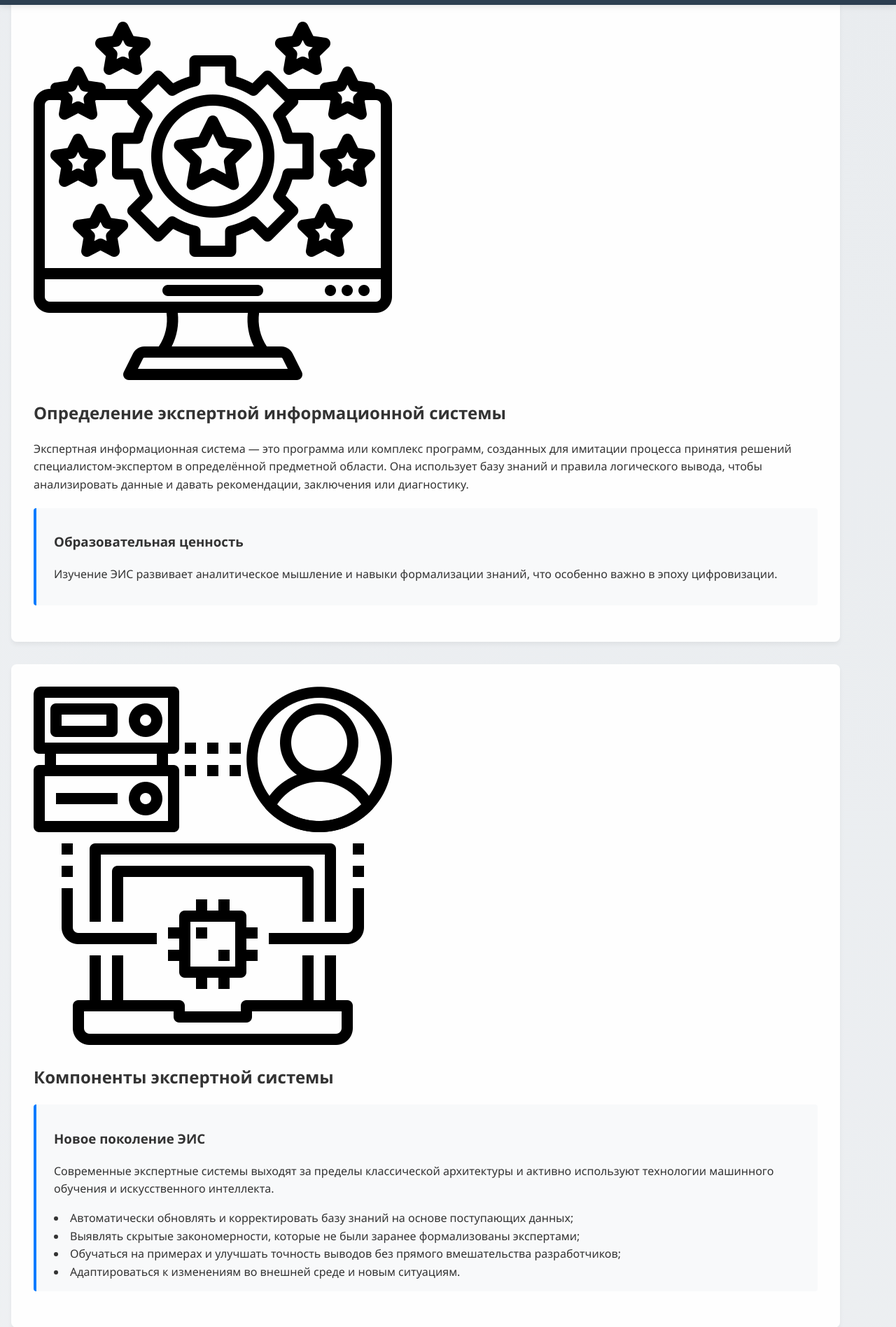
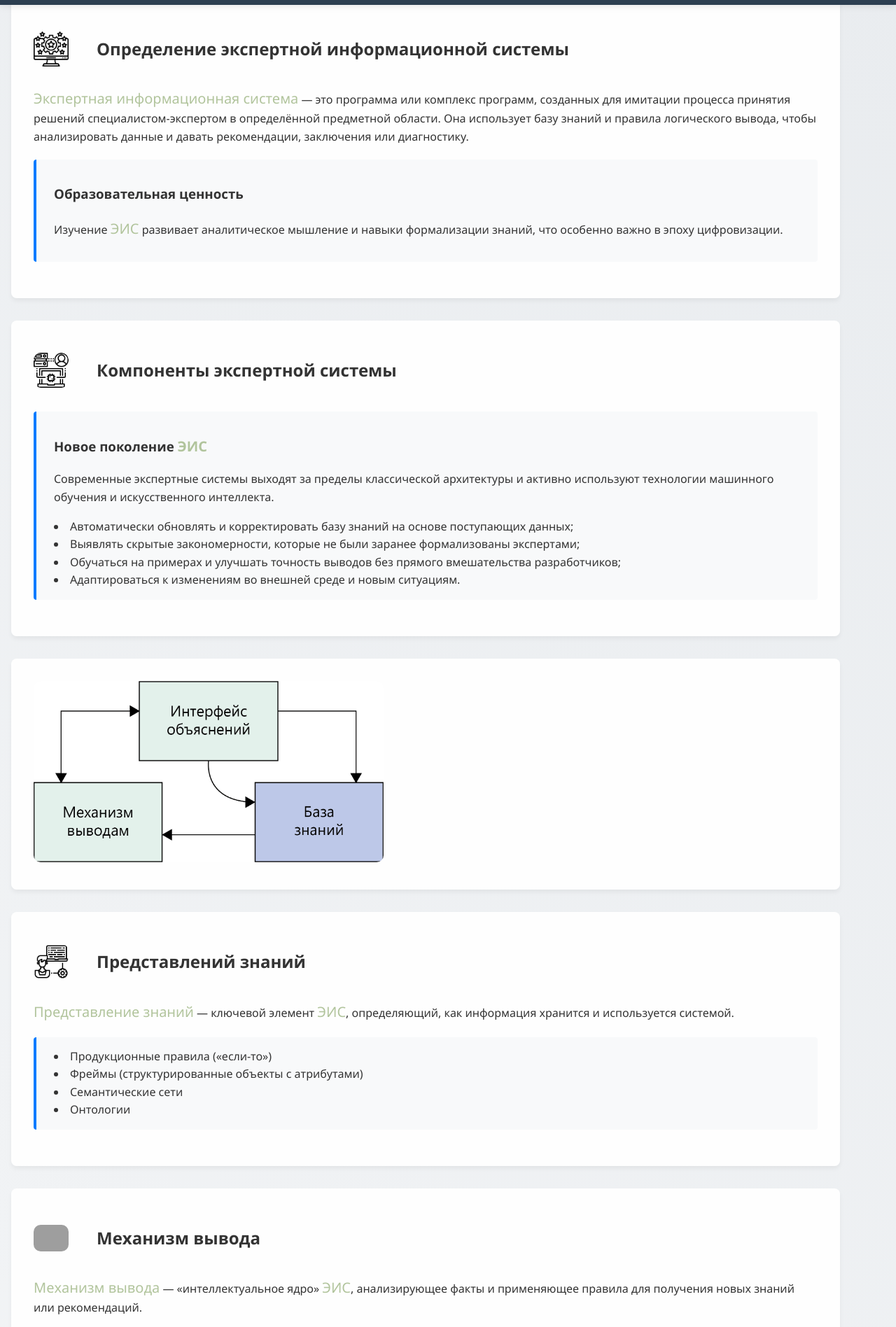
Before and after one commit to L4NOTTE/L4NOTTE.github.io, a PHP site: page /proect.html in a window 1280 px wide; the page is wider, and only the part inside the window is pictured. Shown: the part 145-2041 px from the top of that part at 70% size. Run offline with PHP 8.4, Linux system fonts and the light colour scheme; grey boxes are pictures that could not be loaded.

Commit message:
Add files via upload

```diff
--- a/proect/css/style.css
+++ b/proect/css/style.css
@@ -31,6 +31,8 @@
 }
 img {
   border-radius: 10px;
+  width: 500px;
+  height: auto;
 }
 .navigation {
   margin: 0 auto;
@@ -82,7 +84,64 @@
   opacity: 1;
   transform: translateY(0);
 }
-
+span {
+  color: #b1c49c;
+  font-size: 20px;
+}
+.definition_header{
+  display: flex;
+  align-items: center;
+}
+.definition_img {
+  width: 50px;
+  height: auto;
+  margin-right: 40px;
+}
+.components_header{
+  display: flex;
+  align-items: center;
+}
+.components_img {
+  width: 50px;
+  height: auto;
+  margin-right: 40px;
+}
+.representation_header{
+  display: flex;
+  align-items: center;
+}
+.representation_img {
+  width: 50px;
+  height: auto;
+  margin-right: 40px;
+}
+.inference_header{
+  display: flex;
+  align-items: center;
+}
+.inference_img {
+  width: 50px;
+  height: auto;
+  margin-right: 40px;
+}
+.development_header{
+  display: flex;
+  align-items: center;
+}
+.development_img {
+  width: 50px;
+  height: auto;
+  margin-right: 40px;
+}
+.methods_header{
+  display: flex;
+  align-items: center;
+}
+.methods_img {
+  width: 50px;
+  height: auto;
+  margin-right: 40px;
+}
 .highlight-box {
   background: #e3f2fd;
   border-left: 4px solid #2196f3;
```
